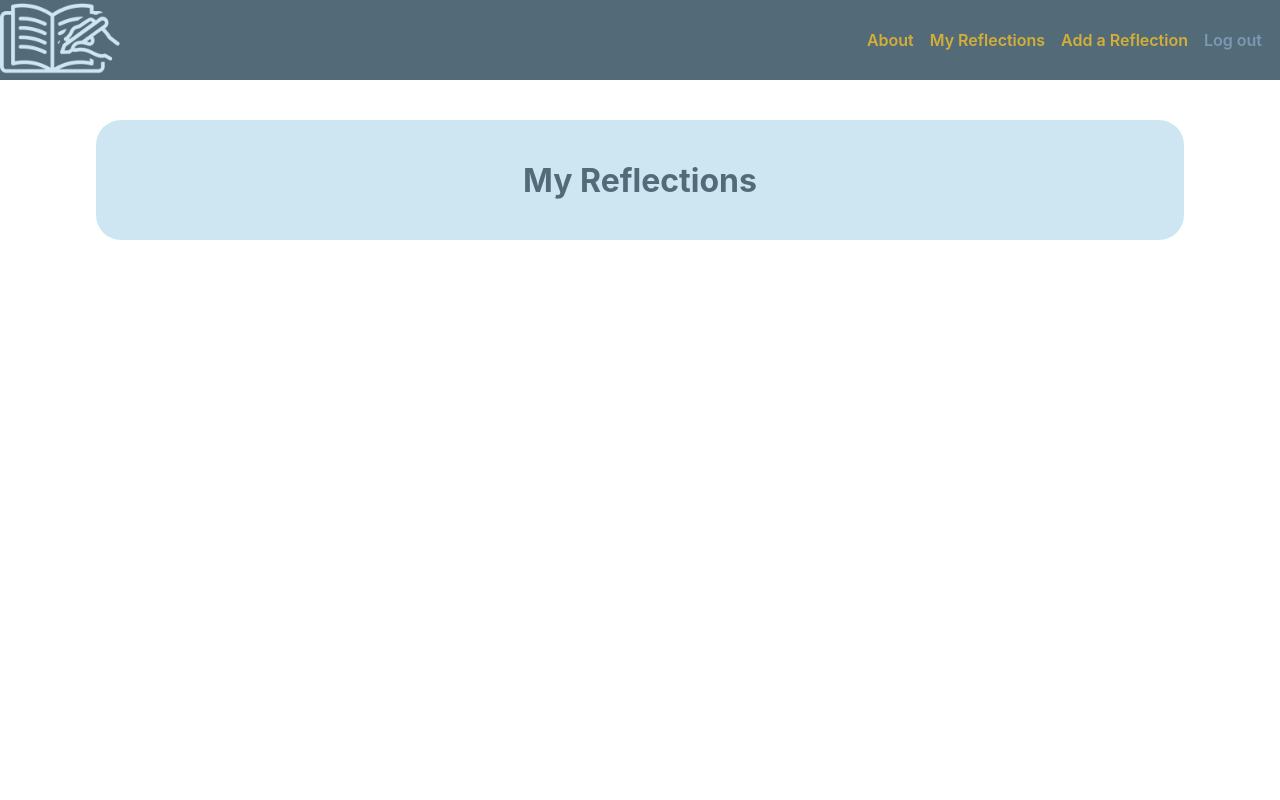
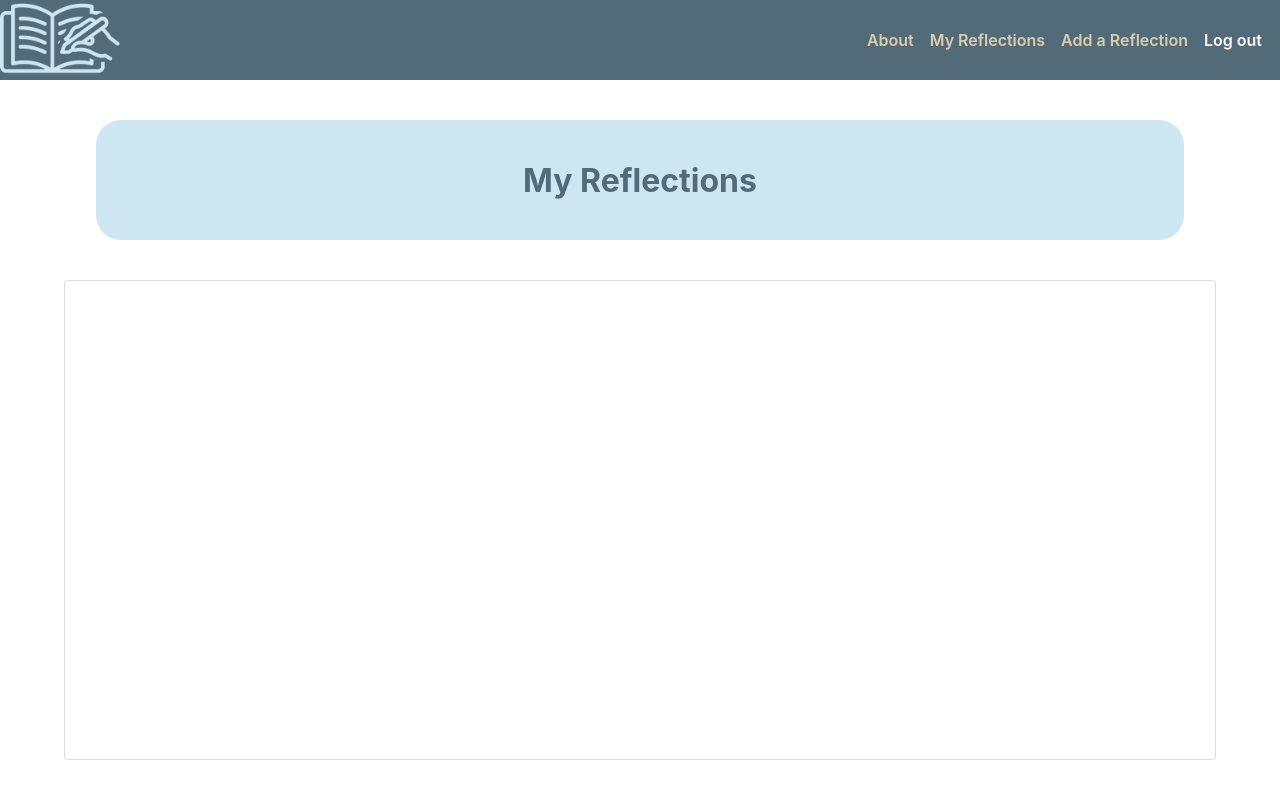
Before and after one commit to sara-searson/life-ledger, a Django app: page /reflections/ in a window 1280 px wide. Run offline with Django 5.2, Linux system fonts and the light colour scheme; the visitor is signed in with stand-in values (Sample User, id 1); data that the repository does not hold is empty.

Commit message:
added favicon, reactive styling, and scrollable boxes

```diff
--- a/main_app/static/css/base.css
+++ b/main_app/static/css/base.css
@@ -26,6 +26,8 @@ html {
     --ml-blue: #7C98b3;
     --md-blue: #637081;
     --dd-blue: #536b78;
+    --light-font: white;
+    --dark-font: #424242;
     --gld: #d4af37;
     --l-gld: #d8ceae;
     --d-gld: #8d7432;
@@ -70,13 +72,13 @@ html {
 
   nav a {
     text-decoration: none;
-    color: var(--gld);
+    color: var(--l-gld);
     font-weight: 600;
     font-size: 16px;
   }
 
   nav a:hover {
-    color: var(--d-gld);
+    color: var(--gld);
   }
 
   nav ul {
@@ -121,7 +123,7 @@ html {
   }
 
   .submit {
-    color: var(--ll-blue);
+    color: var(--light-font);
     border-color: var(--md-blue);
   }
 
@@ -181,7 +183,7 @@ html {
 
   #logout-form button {
     text-decoration: none;
-    color: var(--ml-blue);
+    color: var(--light-font);
     font-weight: 600;
     font-size: 16px;
     background: none;
--- a/main_app/static/css/reflections/reflection-index.css
+++ b/main_app/static/css/reflections/reflection-index.css
@@ -5,7 +5,7 @@
   margin-top: 5vh;
   border-radius: 25px;
   width: 85vw;
-  height: 15vh;
+  height: 120px;
   display: flex;
   justify-content: center;
 }
@@ -24,6 +24,7 @@
   background-color: var(--md-blue);
   border-radius: 25px;
   width: 40vw;
+  height: 100px;
   text-align: center;
 }
 
@@ -36,14 +37,29 @@ a {
   color: var(--gld);
 }
 
+.scrollable-cards {
+  height: 60vh;
+  width: 90vw;
+  overflow-y: auto;
+  border: 1px solid #ddd;
+  border-radius: 4px;
+  margin-bottom: 20px;
+}
+
 @media only screen and (max-width: 768px) {
   .card-container {
     flex-direction: column;
   }
 
   .card {
-    width: 90vw;
-    height: 10vh;
+    width: 85vw;
+    height: 100px;
     margin: 1vh
   }
 }
+
+@media only screen and (max-height: 600px) {
+  .scrollable-cards {
+    height: 40vh
+  }
+}
--- a/main_app/templates/base.html
+++ b/main_app/templates/base.html
@@ -6,7 +6,10 @@
     <meta charset="UTF-8" />
     <meta http-equiv="X-UA-Compatible" content="IE=edge" />
     <meta name="viewport" content="width=device-width, initial-scale=1.0" />
-    <link rel="shortcut icon" type="image/png" href="" />
+    <link rel="apple-touch-icon" sizes="180x180" href="{% static 'images/apple-touch-icon.png' %}">
+    <link rel="icon" type="image/png" sizes="32x32" href="{% static 'images/favicon-32x32.png' %}">
+    <link rel="icon" type="image/png" sizes="16x16" href="{% static 'images/favicon-16x16.png' %}"">
+    <link rel="manifest" href="{% static 'images/site.webmanifest' %}">
     <link rel="stylesheet" href="{% static 'css/base.css' %}" />
     <title>Life Ledger</title>
     {% block head %}
--- a/main_app/templates/reflections/index.html
+++ b/main_app/templates/reflections/index.html
@@ -10,6 +10,7 @@
 </section>
 
 <section class="card-container">
+  <div class="scrollable-cards">
     {% for reflection in reflections %}
       <div class="card">
           <a href='{% url 'reflection-detail' reflection.id%}'>
@@ -18,6 +19,7 @@
           </a>
       </div>
     {% endfor %}
+  </div>
 </section>
 
 {% endblock %}
```
Also changed, not shown: main_app/static/css/home.css (+4 -4 lines), main_app/static/images/android-chrome-192x192.png (added), main_app/static/images/android-chrome-512x512.png (added), main_app/static/images/apple-touch-icon.png (added), main_app/static/images/favicon-16x16.png (added), main_app/static/images/favicon-32x32.png (added), main_app/static/images/favicon.ico (added), main_app/static/images/site.webmanifest (added). Lines whose indentation alone changed are shown as unchanged.
